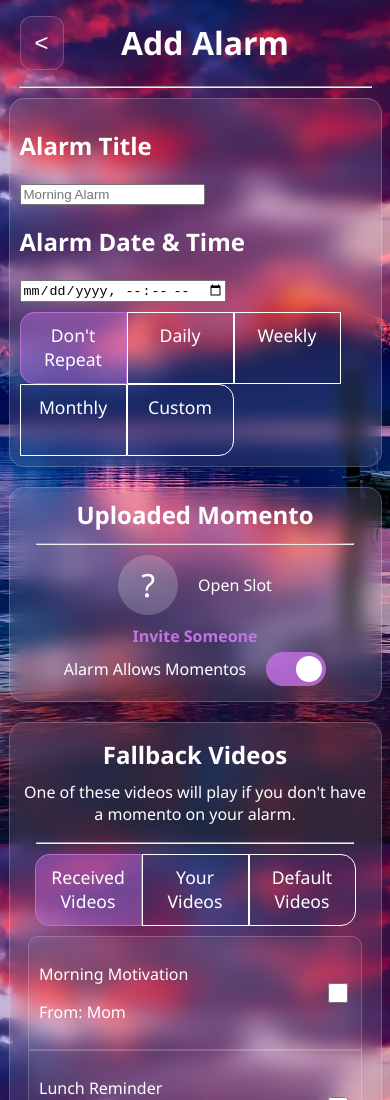
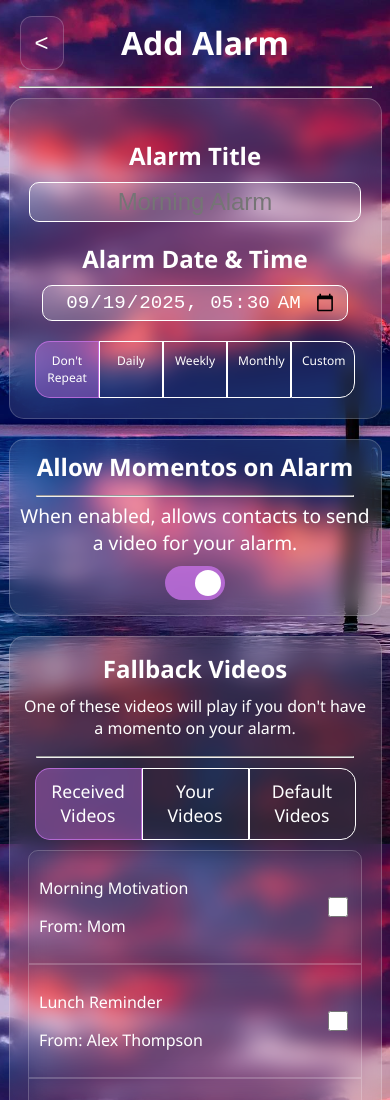
Before and after one commit to Tman1314/Momento-Basic, a plain HTML site: page add/index.html in a window 390 px wide. Shown: the top 1100 px of the page. Drawn offline with Linux system fonts and the light colour scheme.

Commit message:
Finished majority of Add Alarm page.

```diff
--- a/add/add.css
+++ b/add/add.css
@@ -11,11 +11,13 @@ body {
 }
 
 /* ----Checkbox slider CSS---- */
+
 .switch {
     position: relative;
     display: inline-block;
     width: 60px;
     height: 34px;
+    margin-left: 20px;
 }
 
 .switch input {
@@ -86,6 +88,7 @@ input:checked+.slider:before {
 }
 
 /* ----- Header ----- */
+
 #header {
     display: flex;
     width: 100%;
@@ -147,59 +150,70 @@ hr {
 }
 
 /* ----- Alarm Info Card ----- */
+
 #alarmInfo {
     display: flex;
     flex-direction: row;
     justify-content: center;
 }
 
-#alarmRepeatContainer {
+#alarmInfoContainer {
     display: flex;
     flex-direction: column;
     align-items: center;
     width: 100%;
-    font-size: 1.5rem;
+    padding: 10px 0;
 }
 
-#alarmRepeatContainer p {
-    margin: 5px;
+#alarmInfoContainer h2 {
+    margin-bottom: 10px;
 }
 
-#alarmTimeContainer {
+#alarmTitle {
     display: flex;
     flex-direction: column;
     align-items: center;
-    width: 100%;
-    font-size: 2rem;
-    font-weight: bold;
 }
 
-#alarmTimeContainer p {
-    margin: 5px;
-}
-
-#alarmTitleContainer {
+#alarmDateTime {
     display: flex;
     flex-direction: column;
     align-items: center;
-    width: 100%;
-    font-size: 2rem;
-    font-weight: bold;
 }
 
-#alarmTitleContainer p {
-    margin: 5px 0;
-    word-wrap: nowrap;
-    text-wrap-style: ellipsis;
+#alarmTitleInput {
+    font-size: 1.5rem;
+    padding: 5px 10px;
+    border: 1px solid white;
+    border-radius: 10px;
+    background-color: rgba(255, 255, 255, 0.2);
+    color: white;
+    text-align: center;
+}
+
+#alarmDateTimeInput {
+    font-size: 1.2rem;
+    padding: 5px 10px;
+    border: 1px solid white;
+    border-radius: 10px;
+    background-color: rgba(255, 255, 255, 0.2);
+    color: white;
+    text-align: center;
+}
+
+#alarmInfo .radio-group {
+    margin: 20px 0 0 0;
 }
 
 /* ----- Alarm Sender Info Card -----*/
+
 #alarmSenderInfo h2 {
     display: flex;
     justify-content: center;
     align-items: center;
     padding: 0;
     margin: 0;
+    word-wrap: normal;
 }
 
 #senderInfo {
@@ -233,17 +247,29 @@ hr {
     padding: 0 10px;
 }
 
-.switch {
-    margin-left: 20px;
+#momentoSettingText {
+    font-size: 1.2rem;
+    text-align: center;
 }
 
-#alarmSenderInfo a {
-    color: #c672e7;
-    text-decoration: none;
-    font-weight: bold;
+@media (max-width: 600px) {
+    #alarmAllowMomentoSetting {
+        flex-direction: column;
+    }
+
+    .switch {
+        margin: 10px 0 0 0;
+    }
+
+    #alarmInfoContainer .radio-group label {
+        width: 42px;
+        height: 35px;
+        font-size: 0.75rem;
+    }
 }
 
 /* ----- Alarm Fallback Videos ----- */
+
 #fallbackVideosHeader {
     display: flex;
     flex-direction: column;
@@ -258,11 +284,11 @@ hr {
     text-align: center;
 }
 
-#radio-group {
+.radio-group {
     margin: 10px 0;
 }
 
-#radio-group label {
+.radio-group label {
     cursor: pointer;
     font-size: 1.1rem;
     border: 1px solid white;
@@ -274,26 +300,26 @@ hr {
     text-align: center;
 }
 
-#radio-group label:hover {
+.radio-group label:hover {
     background-color: rgba(198, 114, 231, 0.2);
 }
 
-#radio-group label:first-child {
+.radio-group label:first-child {
     border-top-left-radius: 15px;
     border-bottom-left-radius: 15px;
 }
 
-#radio-group label:last-child {
+.radio-group label:last-child {
     border-top-right-radius: 15px;
     border-bottom-right-radius: 15px;
 }
 
-#radio-group label:has(input:checked) {
+.radio-group label:has(input:checked) {
     background-color: rgba(198, 114, 231, 0.4);
     border: 1px solid rgba(198, 114, 231, 0.8);
 }
 
-#radio-group input {
+.radio-group input {
     display: none;
 }
 
@@ -342,7 +368,7 @@ hr {
 }
 
 @media (max-width: 600px) {
-    #radio-group label {
+    .radio-group label {
         width: 85px;
         height: 50px;
     }
--- a/add/add.js
+++ b/add/add.js
@@ -0,0 +1,28 @@
+const backBtn = document.getElementById("backBtn");
+const alarmTitleInput = document.getElementById("alarmTitleInput");
+const alarmDateTimeInput = document.getElementById("alarmDateTimeInput");
+
+backBtn.addEventListener("click", () => {
+    window.location.href = "/home";
+});
+
+
+document.addEventListener("DOMContentLoaded", () => {
+    const now = new Date();
+
+    const minutes = now.getMinutes();
+
+    if (minutes < 30) {
+      now.setMinutes(30, 0, 0);
+    } else {
+      now.setHours(now.getHours() + 1, 0, 0, 0);
+    }
+
+    const year = now.getFullYear();
+    const month = String(now.getMonth() + 1).padStart(2, "0");
+    const day = String(now.getDate()).padStart(2, "0");
+    const hours = String(now.getHours()).padStart(2, "0");
+    const mins = String(now.getMinutes()).padStart(2, "0");
+
+    alarmDateTimeInput.value = `${year}-${month}-${day}T${hours}:${mins}`;
+});
--- a/add/index.html
+++ b/add/index.html
@@ -21,13 +21,13 @@
                     <div id="alarmInfoContainer">
                         <div id="alarmTitle">
                             <h2>Alarm Title</h2>
-                            <input type="text" placeholder="Morning Alarm">
+                            <input id="alarmTitleInput" type="text" placeholder="Morning Alarm">
                         </div>
                         <div id="alarmDateTime">
                             <h2>Alarm Date & Time</h2>
-                            <input type="datetime-local">
+                            <input id="alarmDateTimeInput" type="datetime-local">
                         </div>
-                        <div id="radio-group">
+                        <div class="radio-group">
                             <label for="repeatNone"><input type="radio" id="repeatNone" name="repeat" checked>Don't Repeat</label>
                             <label for="repeatDaily"><input type="radio" id="repeatDaily" name="repeat">Daily</label>
                             <label for="repeatWeekly"><input type="radio" id="repeatWeekly" name="repeat">Weekly</label>
@@ -37,19 +37,10 @@
                     </div>
                 </div>
                 <div id="alarmSenderInfo" class="container">
-                        <h2>Uploaded Momento</h2>
+                        <h2>Allow Momentos on Alarm</h2>
                     <hr>
-                    <div id="senderInfo">
-                        <div id="senderProfilePic">
-                            ?
-                        </div>
-                        <div id="senderName">
-                            <p>Open Slot</p>
-                        </div>
-                    </div>
-                    <a href="#">Invite Someone</a>
                     <div id="alarmAllowMomentoSetting">
-                        <div id="momentoSettingText">Alarm Allows Momentos</div>
+                        <div id="momentoSettingText">When enabled, allows contacts to send a video for your alarm.</div>
                         <label class="switch">
                             <input type="checkbox" checked>
                             <span class="slider round"></span>
@@ -62,7 +53,7 @@
                         <p>One of these videos will play if you don't have a momento on your alarm.</p>
                     </div>
                     <hr>
-                    <div id="radio-group">
+                    <div class="radio-group">
                         <label for="receivedVideos"><input type="radio" id="receivedVideos" name="fallbackVideos" checked>Received Videos</label>
                         <label for="yourVideos"><input type="radio" id="yourVideos" name="fallbackVideos">Your Videos</label>
                         <label for="defaultVideos"><input type="radio" id="defaultVideos" name="fallbackVideos">Default Videos</label>
```
